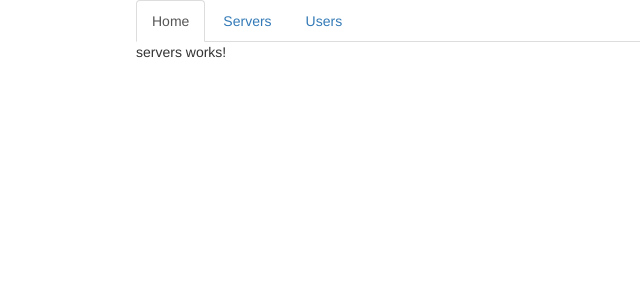
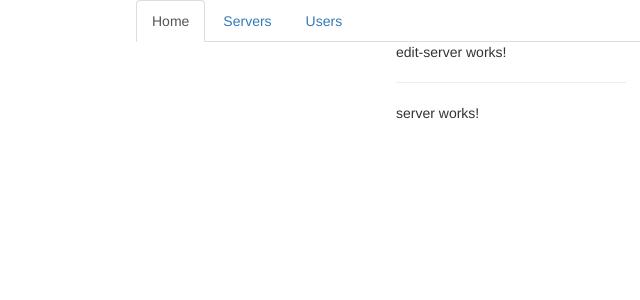
Before and after one commit to bartoszrachwalik/angular-routing, an Angular app: page /servers in a window 1280 px wide. Shown: the top 300 px of the page, without its empty margins (129-769 px from the left). Built offline with nearby package versions, Linux system fonts and the light colour scheme.

Commit message:
adds servers component html

```diff
--- a/src/app/servers/servers.component.html
+++ b/src/app/servers/servers.component.html
@@ -1,3 +1,18 @@
-<p>
-  servers works!
-</p>
+<div class="row">
+  <div class="col-xs-12 col-sm-4">
+    <div class="list-group">
+      <a
+        href="#"
+        class="list-group-item"
+
+        *ngFor="let server of servers">
+        {{server.name}}
+      </a>
+    </div>
+  </div>
+  <div class="col-xs-12 col-sm-4">
+    <app-edit-server></app-edit-server>
+    <hr>
+    <app-server></app-server>
+  </div>
+</div>
```
